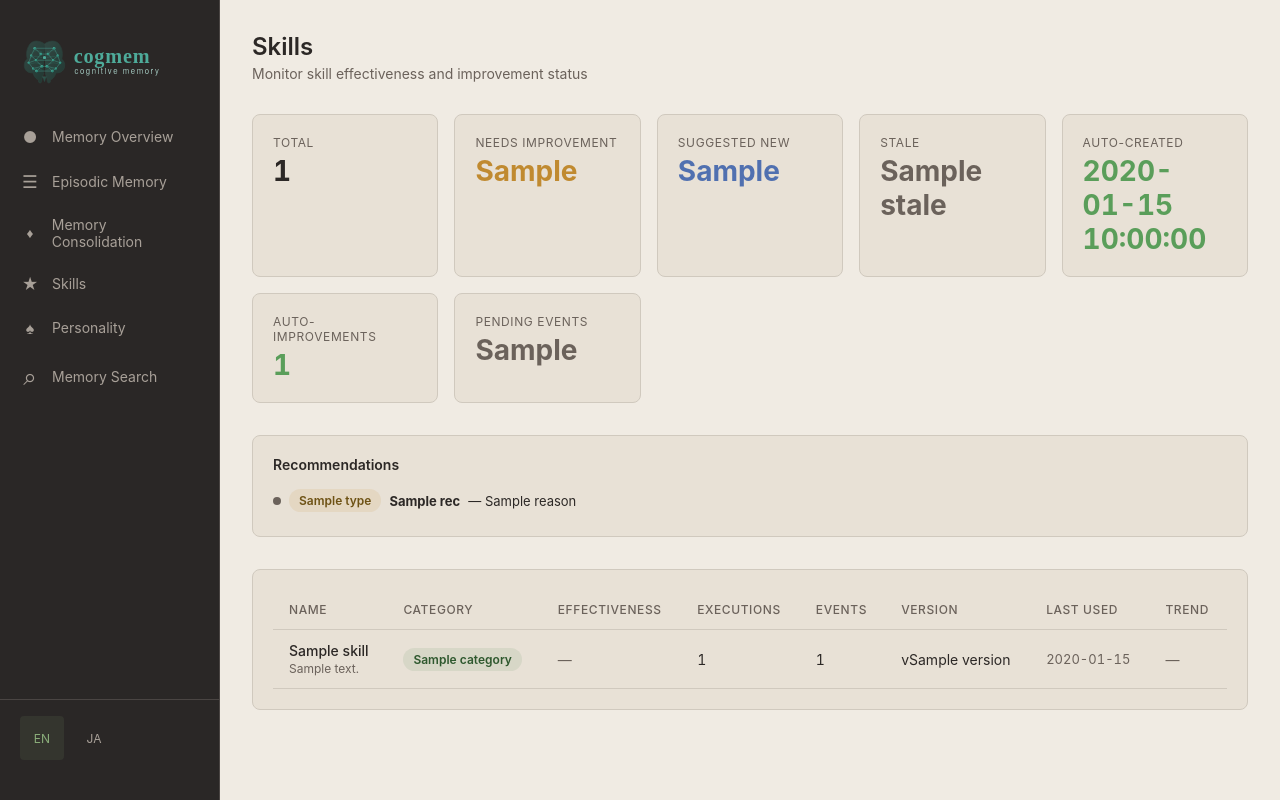
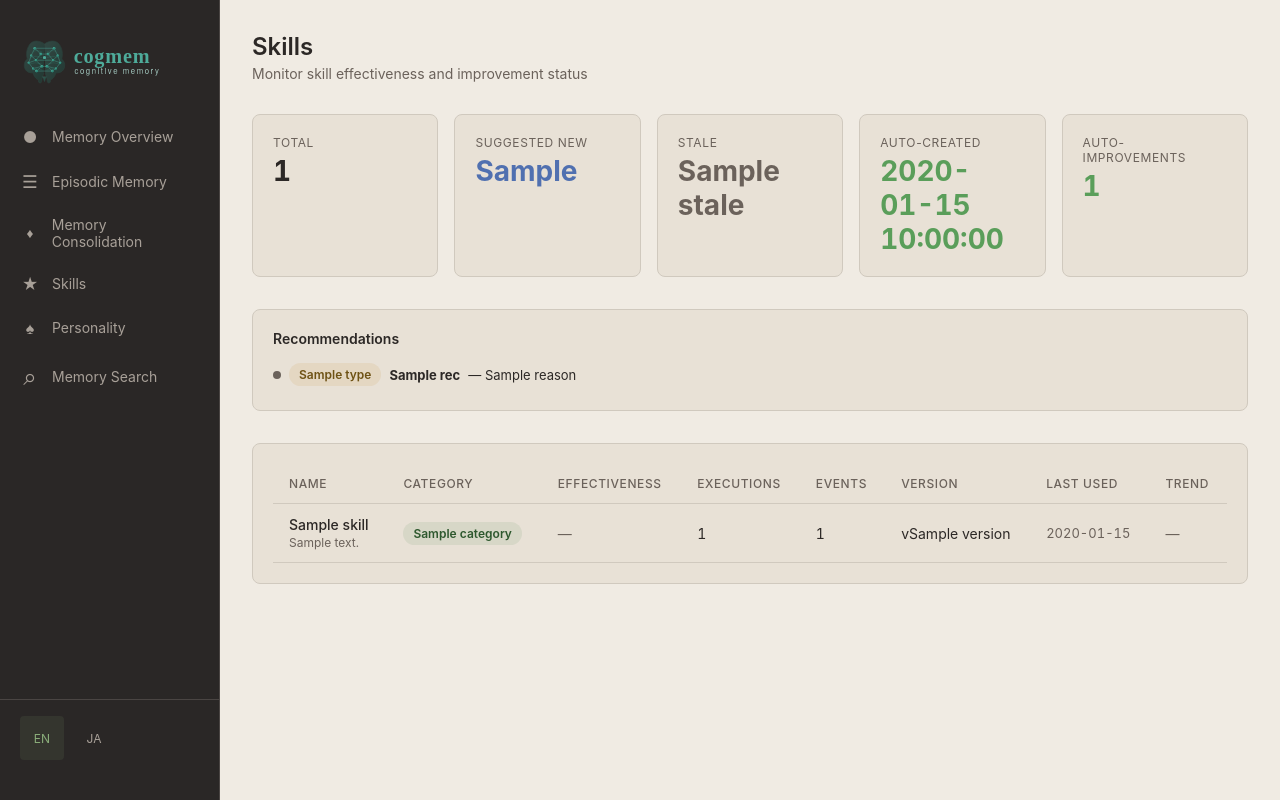
Before and after one commit to akira-001/pj-memory, a FastAPI app: template src/cognitive_memory/dashboard/templates/skills/list.html in a window 1280 px wide. Run offline with FastAPI, Linux system fonts and the light colour scheme; the template is opened without the code that fills it: most values are stand-ins (such as "Sample title", 1, 10 or a date in 2020).

Commit message:
fix: remove redundant needs_improvement card, show pending_events only for auto_improve=off
Co-Authored-By: Claude Opus 4.6 <noreply@anthropic.com>

```diff
--- a/src/cognitive_memory/dashboard/routes/skills.py
+++ b/src/cognitive_memory/dashboard/routes/skills.py
@@ -31,6 +31,7 @@ async def skills_list(request: Request):
             "active_page": "skills",
             "skills": skills,
             "audit": audit,
+            "auto_improve": config.skills_auto_improve,
         },
     )
 
--- a/src/cognitive_memory/dashboard/templates/skills/list.html
+++ b/src/cognitive_memory/dashboard/templates/skills/list.html
@@ -16,10 +16,6 @@
         <div class="stat-value">{{ audit.summary.total_skills }}</div>
     </div>
     <div class="stat-card">
-        <div class="stat-label">{{ t('skills.needs_improvement', lang) }}</div>
-        <div class="stat-value" style="color: var(--warning);">{{ audit.summary.needs_improvement }}</div>
-    </div>
-    <div class="stat-card">
         <div class="stat-label">{{ t('skills.suggested_new', lang) }}</div>
         <div class="stat-value" style="color: var(--info);">{{ audit.summary.suggested_new }}</div>
     </div>
@@ -35,10 +31,12 @@
         <div class="stat-label">{{ t('skills.auto_improvements', lang) }}</div>
         <div class="stat-value" style="color: var(--success);">{{ audit.summary.total_improvements }}</div>
     </div>
+    {% if auto_improve == "off" %}
     <div class="stat-card">
         <div class="stat-label">{{ t('skills.pending_events', lang) }}</div>
         <div class="stat-value" style="color: {% if audit.summary.unresolved_events > 0 %}var(--warning){% else %}var(--text-dim){% endif %};">{{ audit.summary.unresolved_events }}</div>
     </div>
+    {% endif %}
 </div>
 
 <!-- Audit Recommendations -->
```
